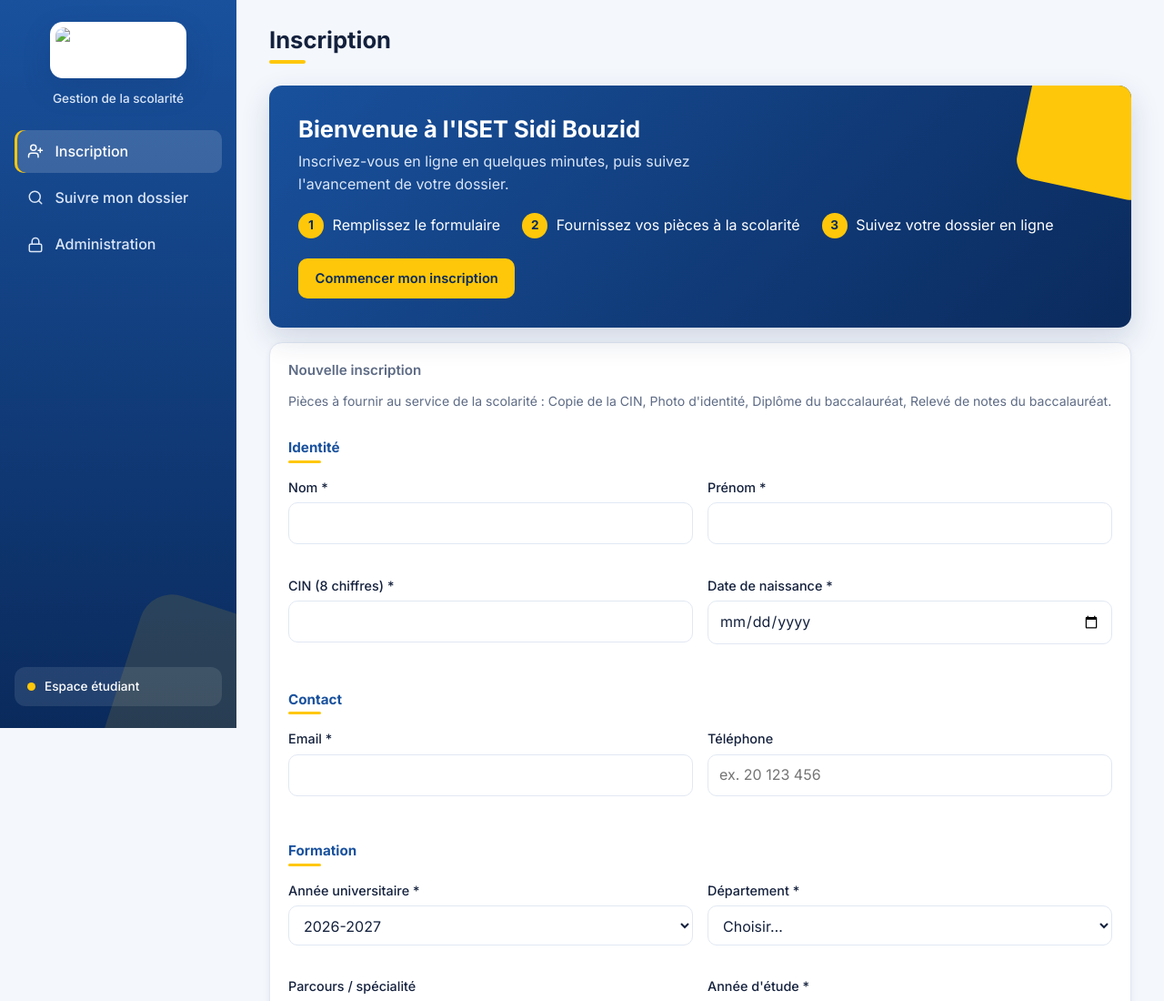
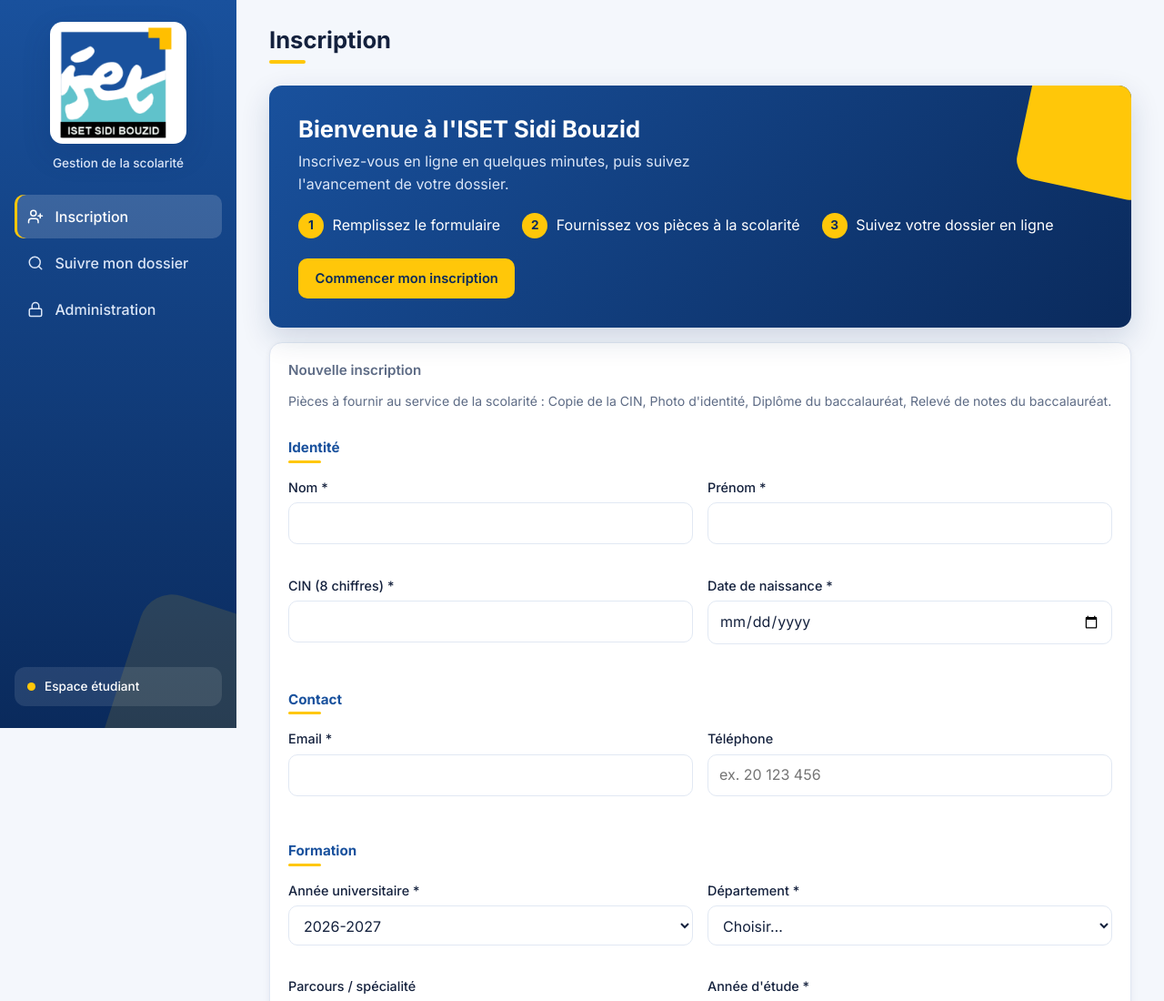
Before and after one commit to yassin-wns/SBZ-Inscription, a plain HTML site: page index.html in a window 1280 px wide. Shown: the top 1100 px of the page at 91% size. Drawn offline with Linux system fonts and the light colour scheme.

Commit message:
Update index.html

```diff
--- a/index.html
+++ b/index.html
@@ -27,7 +27,7 @@
     <!-- Sidebar -->
     <aside class="sidebar" id="sidebar">
       <div class="brand">
-        <img class="brand-logo" src="assets/images/logo-iset-sbz.png" alt="Logo de l'ISET Sidi Bouzid">
+        <img class="brand-logo" src="logo-iset-sbz.png" alt="Logo de l'ISET Sidi Bouzid">
         <span class="brand-sub">Gestion de la scolarité</span>
       </div>
       <nav aria-label="Navigation principale">
```
